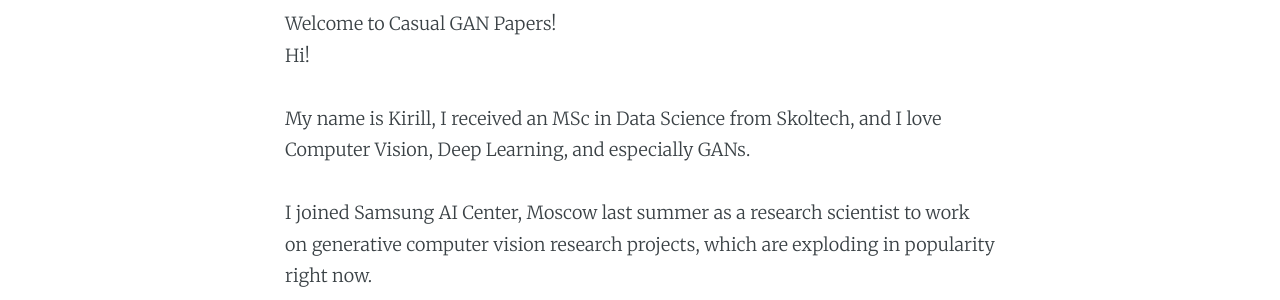
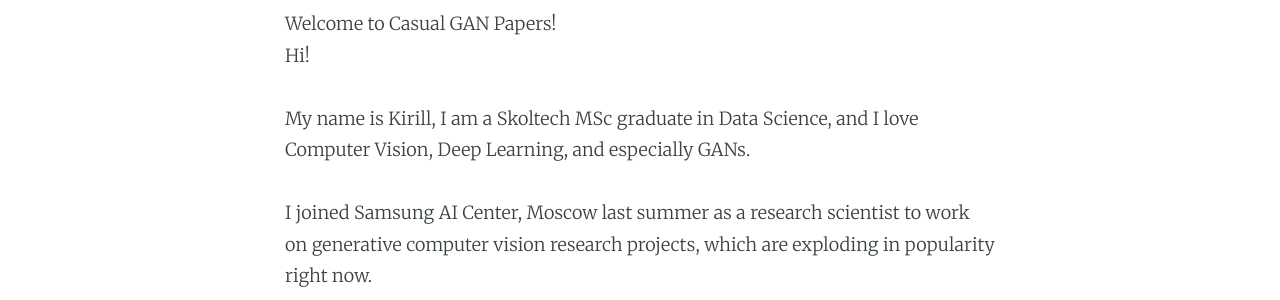
Before and after one commit to KirillDemochkin/kirilldemochkin.github.io, a Jekyll site: the page built from about.md, in a window 1280 px wide. Shown: the part 170-470 px from the top of the page. Built offline with Jekyll 4.4.1, drawn with Linux system fonts in a browser that asks for light colours; our own code applies the rules of GitHub Pages for plain Markdown files.

Commit message:
Update about.md

```diff
--- a/about.md
+++ b/about.md
@@ -1,7 +1,7 @@
 Welcome to Casual GAN Papers!
 Hi!
 
-My name is Kirill, I received an MSc in Data Science from Skoltech, and I love Computer Vision, Deep Learning, and especially GANs.
+My name is Kirill, I am a Skoltech MSc graduate in Data Science, and I love Computer Vision, Deep Learning, and especially GANs.
 
 I joined Samsung AI Center, Moscow last summer as a research scientist to work on generative computer vision research projects, which are exploding in popularity right now.
 
```
